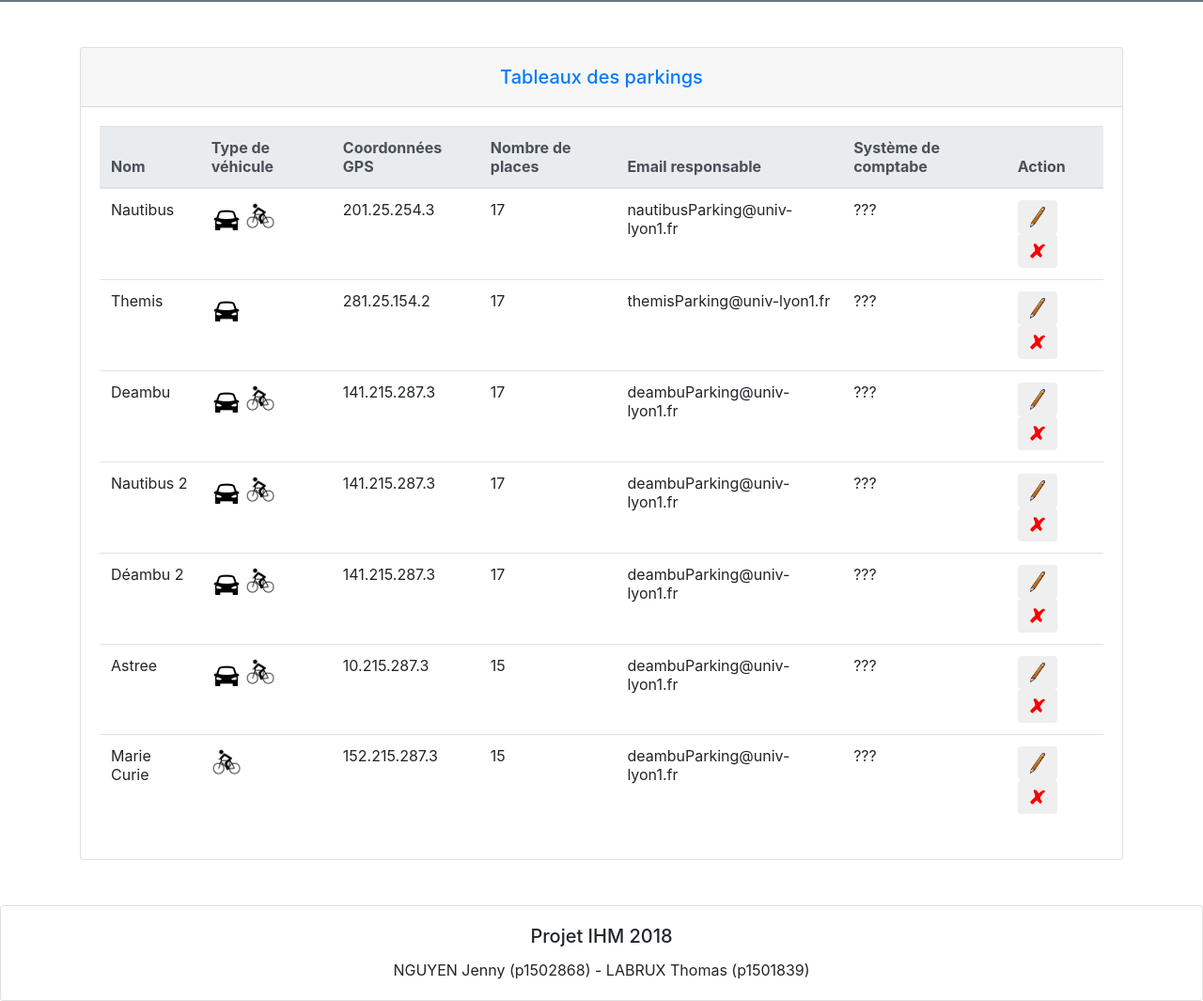
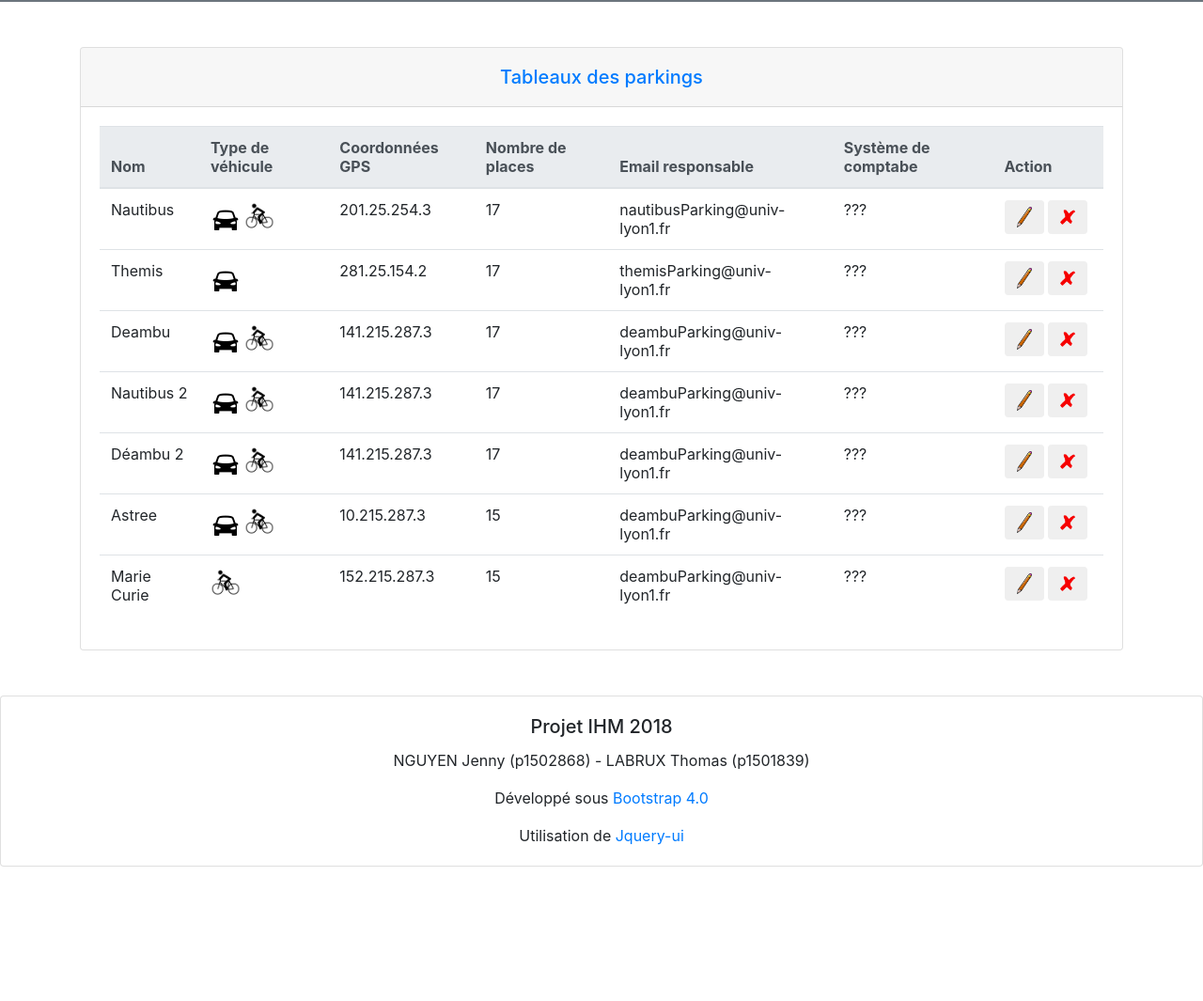
Before and after one commit to JennyNg943/IHMParking, a plain HTML site: page index.html in a window 1280 px wide. Shown: the part 240-1305 px from the top of the page at 94% size. After the commit the page ends 1162 px from the top, so only its background shows below. Drawn offline with nearby package versions, Linux system fonts and the light colour scheme.

Commit message:
Suppression dossier inutil css/modif footer

```diff
--- a/index.html
+++ b/index.html
@@ -53,7 +53,7 @@
                                 <th scope="col">Nombre de places</th>
                                 <th scope="col">Email responsable</th>
                                 <th scope="col">Système de comptabe</th>
-                                <th scope="col">Action</th>
+                                <th scope="col" style="width: 11%">Action</th>
                             </tr>
                             </thead>
                             <tr id="Nautibus">
@@ -308,6 +308,8 @@
     <div class="card-body">
         <h5 class="card-title">Projet IHM 2018</h5>
         <p class="card-text">NGUYEN Jenny (p1502868) - LABRUX Thomas (p1501839)</p>
+        <p class="card-text">Développé sous <a href="https://getbootstrap.com">Bootstrap 4.0</a></p>
+        <p class="card-text">Utilisation de <a href="https://jqueryui.com">Jquery-ui</a></p>
     </div>
 </footer>
 
```
